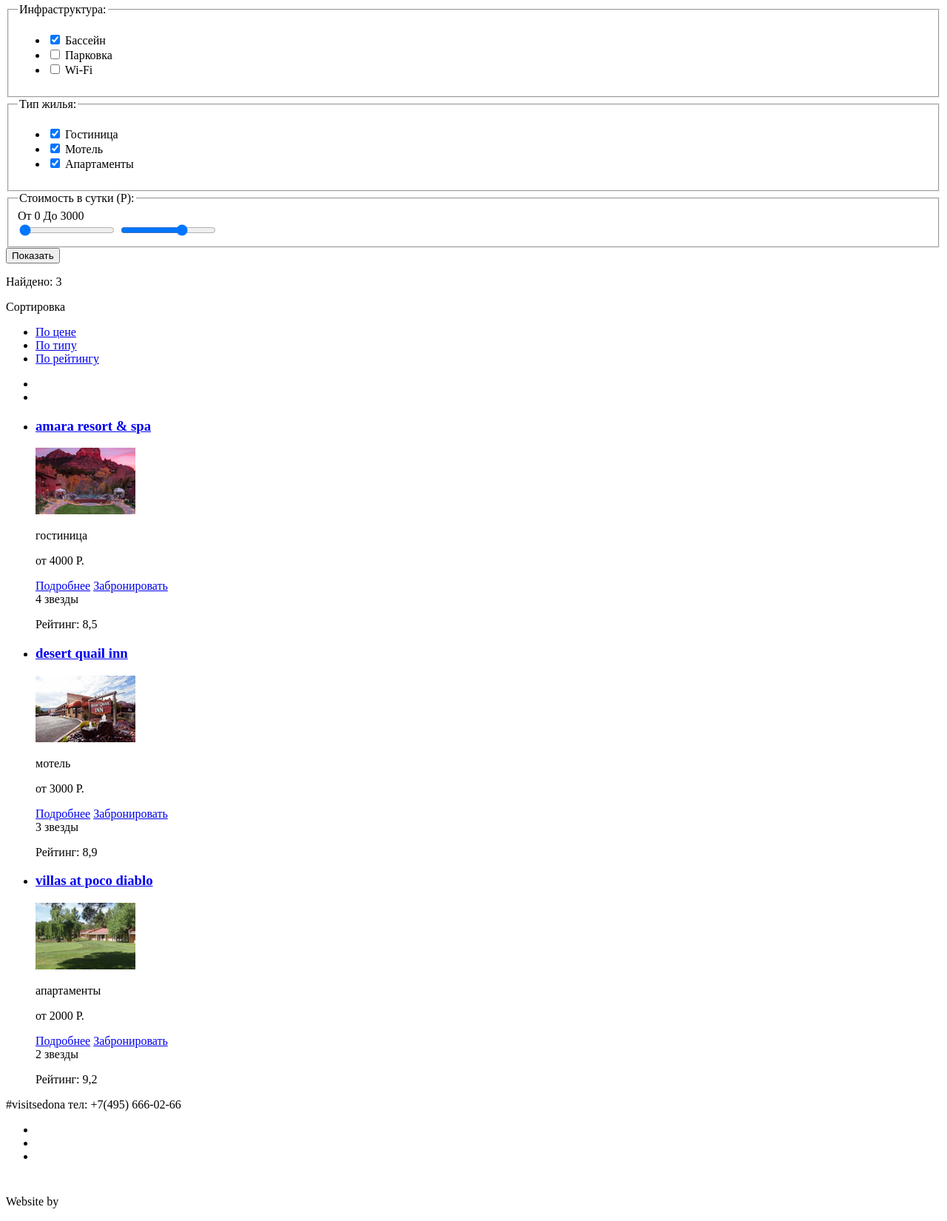
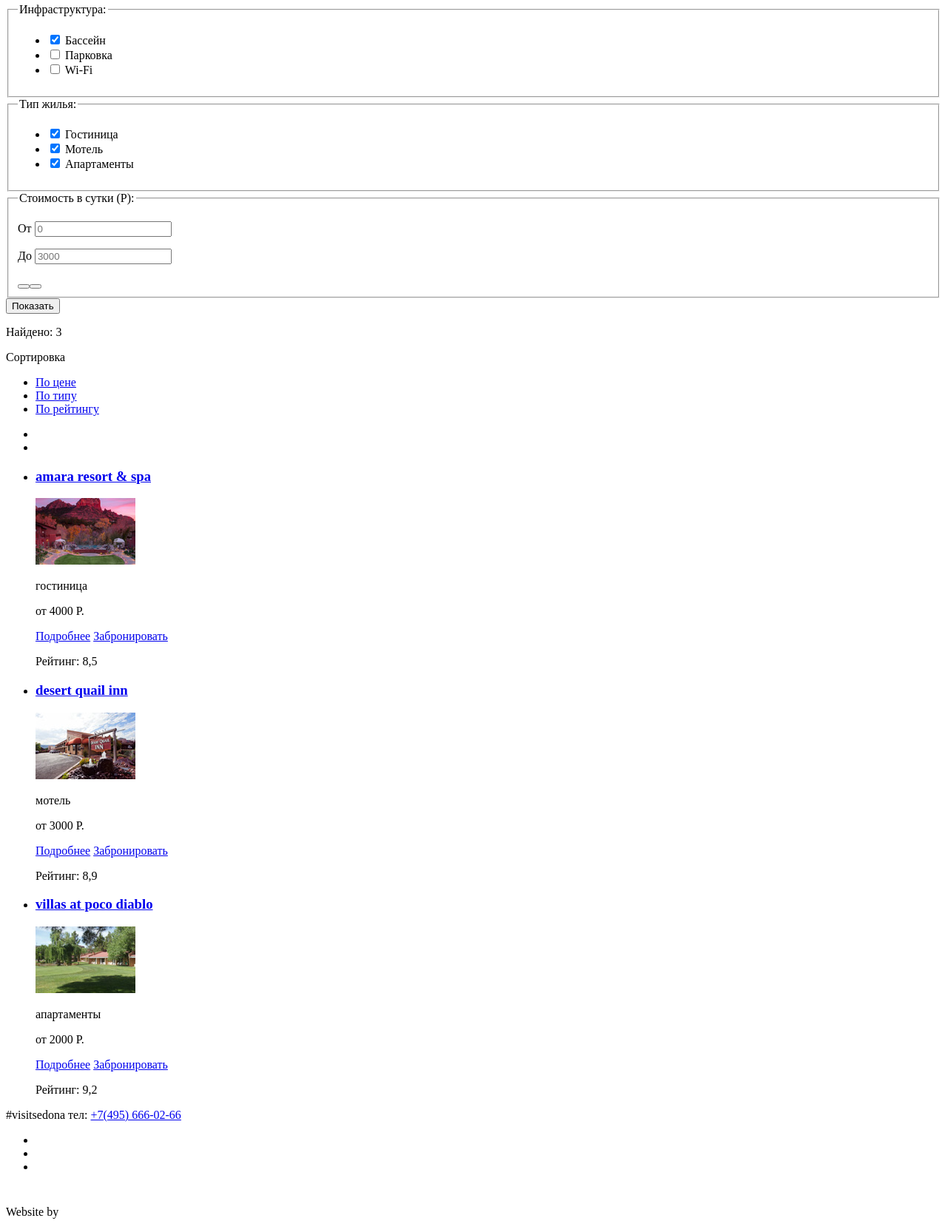
Before and after one commit to NadezhdaSK/1084305-sedona-27, a plain HTML site: page sedona-hotels.html in a window 1280 px wide. Shown: the part 183-1833 px from the top of the page at 74% size. Drawn offline with Linux system fonts and the light colour scheme.

Commit message:
Правка форм

```diff
--- a/sedona-hotels.html
+++ b/sedona-hotels.html
@@ -61,12 +61,18 @@
           <fieldset>
             <legend>Стоимость в сутки (Р):</legend>
             <div>
-              <output name="minoutput">От 0</output>
-              <output name="maxoutput">До 3000</output>
+              <p>
+                <label for="min-cost">От</label>
+                <input type="text" id="min-cost" name="min-cost" placeholder="0" required>
+              </p>
+              <p>
+                <label for="max-cost">До</label>
+                <input type="text" id="max-cost" name="max-cost" placeholder="3000" required>
+              </p>
             </div>
             <div>
-              <input type="range" min="0" max="3000" step="50" value="0" name="mincost">
-              <input type="range" min="0" max="3000" step="50" value="2000" name="maxcost">
+              <button type="button">
+              <button type="button">
             </div>
           </fieldset>
           <button type="submit">Показать</button>
@@ -95,7 +101,7 @@
             <p>от 4000 Р.</p>
             <a href="#">Подробнее</a>
             <a href="#">Забронировать</a>
-            <div class="rating-stars">4 звезды</div>
+            <div class="rating-stars" aria-label="4 звезды"></div>
             <p>Рейтинг: 8,5</p>
           </li>
           <li>
@@ -105,7 +111,7 @@
             <p>от 3000 Р.</p>
             <a href="#">Подробнее</a>
             <a href="#">Забронировать</a>
-            <div class="rating-stars">3 звезды</div>
+            <div class="rating-stars" aria-label="3 звезды"></div>
             <p>Рейтинг: 8,9</p>
           </li>
           <li>
@@ -115,14 +121,14 @@
             <p>от 2000 Р.</p>
             <a href="#">Подробнее</a>
             <a href="#">Забронировать</a>
-            <div class="rating-stars">2 звезды</div>
+            <div class="rating-stars" aria-label="2 звезды"></div>
             <p>Рейтинг: 9,2</p>
           </li>
         </ul>
       </section>
     </main>
     <footer>
-      <p>#visitsedona тел: +7(495) 666-02-66</p>
+      <p>#visitsedona тел: <a href="tel:+74956660266">+7(495) 666-02-66</a></p>
       <ul>
         <li><a href="#" class="fb-icon" aria-label="Твиттер"></a></li>
         <li><a href="#" class="tw-icon" aria-label="Фейсбук"></a></li>
```
Also changed, not shown: index.html (+16 -13 lines).
